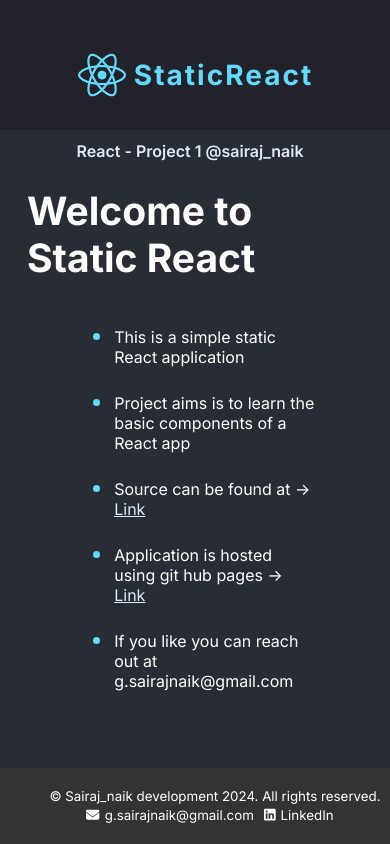
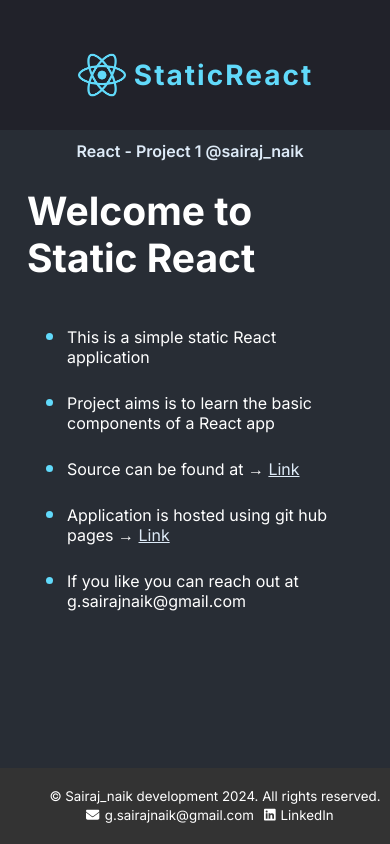
Before and after one commit to rajnayak369/static-react, a React (Create React App) app: page / in a window 390 px wide. Built offline with nearby package versions, Linux system fonts and the light colour scheme.

Commit message:
changes 2 for mobile

```diff
--- a/src/App.css
+++ b/src/App.css
@@ -12,19 +12,7 @@ nav {
   padding: 30px 25px;
   justify-content: space-around;
 }
-@media only screen and (max-width: 600px) {
-  nav {
-    flex-direction: column; /* Stack items vertically */
 
-  }
-  .main--facts {
-    max-width: 100%;
-  }
-  footer {
-    flex-direction: column; /* Stack items vertically */
-  }
-
-}
 .nav-logo{
   display: flex;
   align-items: center;
@@ -118,3 +106,17 @@ footer {
 .footer-icon {
   margin-right: 5px;
 }
+
+@media only screen and (max-width: 600px) {
+  nav {
+    flex-direction: column; /* Stack items vertically */
+
+  }
+  .main--facts {
+    max-width: 100%;
+  }
+  footer {
+    flex-direction: column; /* Stack items vertically */
+  }
+
+}
--- a/src/components/MainContent.js
+++ b/src/components/MainContent.js
@@ -6,8 +6,8 @@ function MainContent() {
                 <ul className="main--facts">
                     <li>This is a simple static React application </li>
                     <li>Project aims is to learn the basic components of a React app</li>
-                    <li>Source can be found at -> <a href="https://github.com/rajnayak369/static-react" className="li-link">Link</a> </li>
-                    <li>Application is hosted using git hub pages -> <a href="https://rajnayak369.github.io/static-react/" className="li-link">Link</a></li>
+                    <li>Source can be found at &rarr; <a href="https://github.com/rajnayak369/static-react" className="li-link">Link</a> </li>
+                    <li>Application is hosted using git hub pages &rarr; <a href="https://rajnayak369.github.io/static-react/" className="li-link">Link</a></li>
                     <li>If you like you can reach out at g.sairajnaik@gmail.com</li>
                 </ul>
             </div>
```
